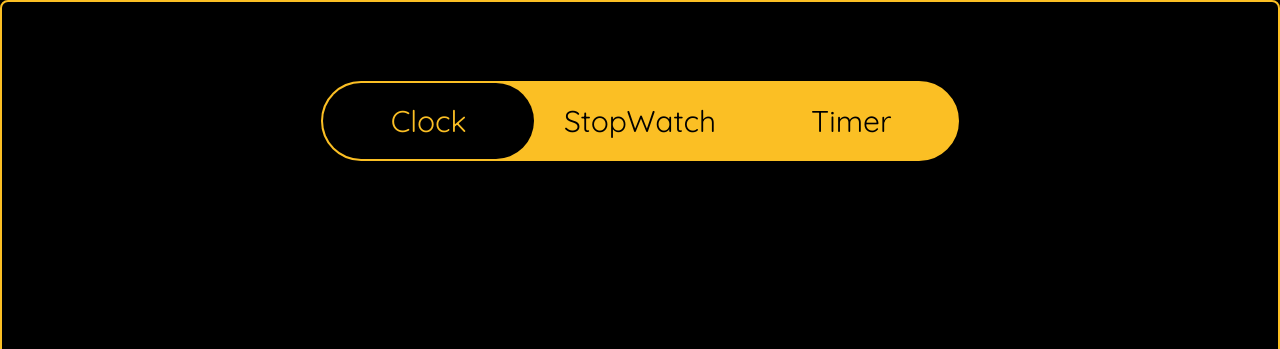
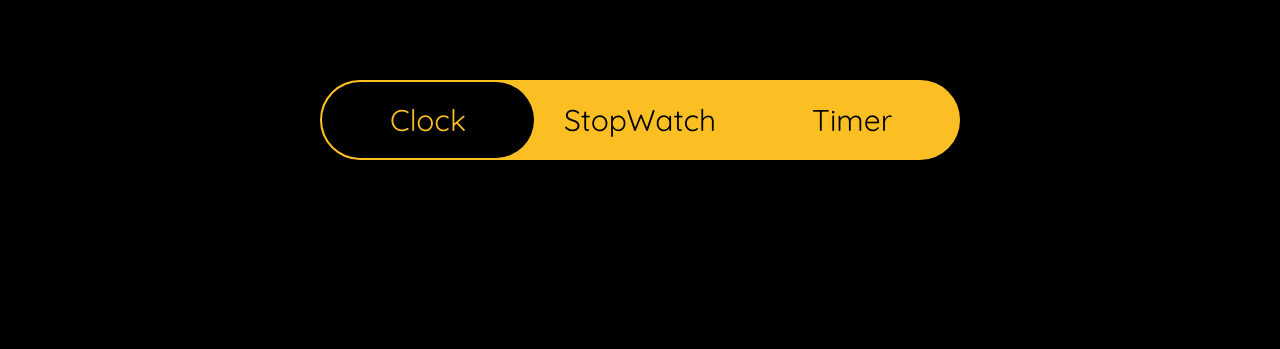
Before and after one commit to AhmedShahid786/Clock-App, a plain HTML site: page index.html in a window 1280 px wide. Shown: the top 349 px of the page. Drawn offline with nearby package versions, Linux system fonts and the light colour scheme; some packages are replaced by stand-ins of ours; a script that the page names is missing.

Commit message:
Update UI

```diff
--- a/index.html
+++ b/index.html
@@ -19,7 +19,7 @@
   </head>
   <body class="bg-black flex justify-center items-center h-dvh w-dvw">
     <div
-      class="flex flex-col justify-evenly items-center h-full w-full border-2 rounded-lg border-amber-400 text-4xl"
+      class="flex flex-col justify-evenly items-center h-full w-full rounded-lg text-4xl"
     >
       <div id="h_div" class="flex items-center justify-center text-xs sm:text-2xl xl:text-3xl flex-wrap">
         <div
```
